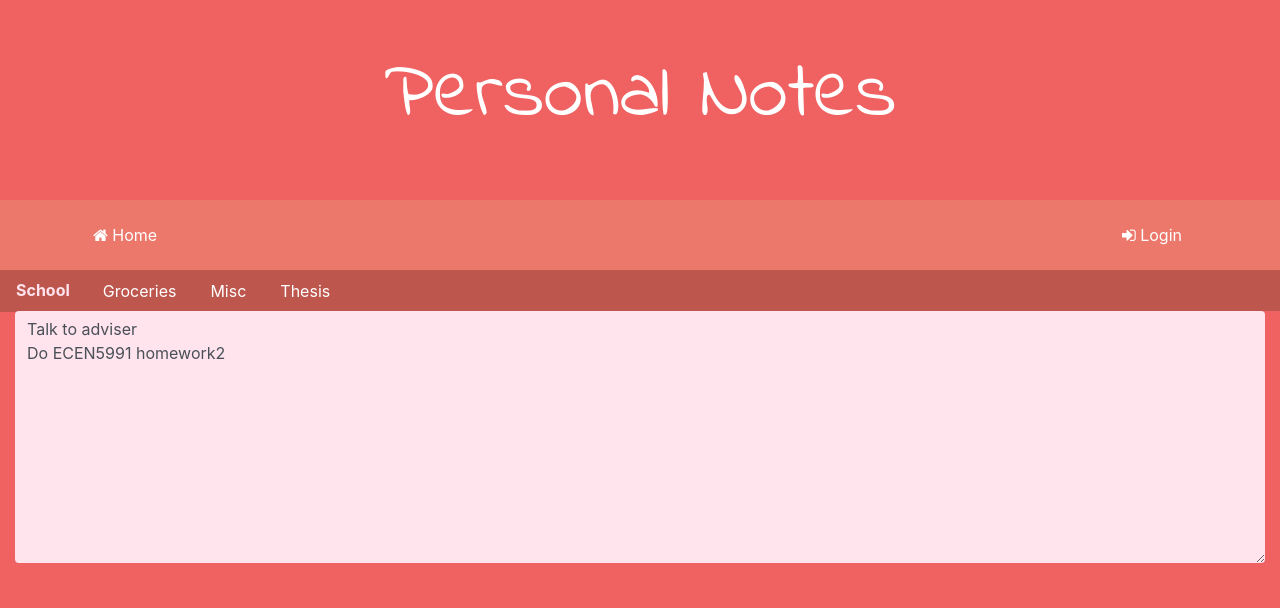
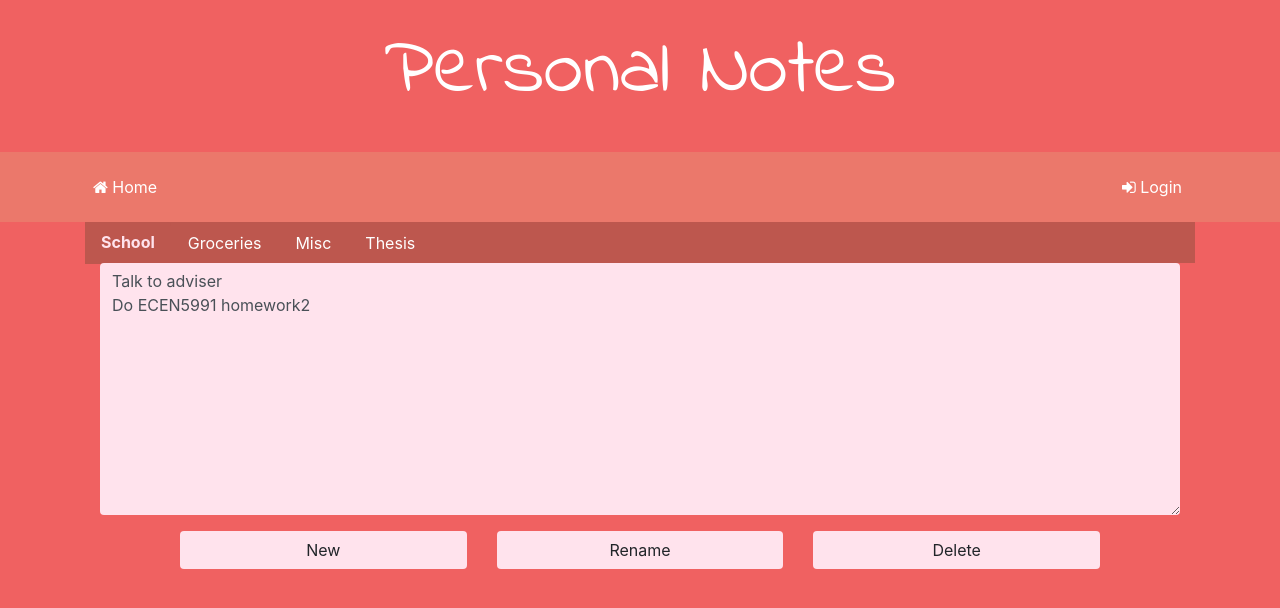
Before and after one commit to adnanireza/personalNotes, a website: page edit.html in a window 1280 px wide. Drawn offline with nearby package versions, Linux system fonts and the light colour scheme.

Commit message:
Add favicon and buttons

```diff
--- a/css/styles.scss
+++ b/css/styles.scss
@@ -1,7 +1,8 @@
 $header-bg: #bd574e;
 $body-bg: #ffe3ed;
+$main-header-bg: #f06161;
 header div {
-    background-color: #f06161;
+    background-color: $main-header-bg;
     font-family: "Indie Flower";
 }
 header div h1 {
@@ -11,7 +12,8 @@ header div h1 {
     background-color: #eb786b;
 }
 .navbar-toggler {
-    background-color: powderblue;
+    // background-color: #fb5b5a;
+    background-color: $main-header-bg;
 }
 body {
     background-color: #f06161;
@@ -47,3 +49,11 @@ textarea.form-control {
     border: 0;
     background-color: $body-bg;
 }
+.container .row form button {
+    background-color: $body-bg;
+}
+@media screen and (max-width: 560px) {
+header div h1 {
+    font-size: 3rem;
+}
+}
--- a/edit.html
+++ b/edit.html
@@ -10,6 +10,7 @@
   <link rel="stylesheet" href="node_modules/font-awesome/css/font-awesome.min.css" />
   <link rel="stylesheet" href="css/styles.css" />
   <link href="https://fonts.googleapis.com/css?family=Indie+Flower&display=swap" rel="stylesheet">
+  <link rel="shortcut icon" href="img/favicon-icons8-edit-64.png" type="image/x-icon">
 
   <title>Edit</title>
 </head>
@@ -17,7 +18,7 @@
 <body>
   <!-- Header -->
   <header>
-    <div class="text-center py-5 text-white">
+    <div class="text-center py-4 text-white">
       <h1>Personal Notes</h1>
     </div>
   </header>
@@ -43,6 +44,7 @@
   </nav>
 
   <!-- Editable Content by categories -->
+  <div class="container">
     <nav>
       <div class="nav nav-tabs panel-header" id="nav-tab" role="tablist">
         <a class="nav-item nav-link active" id="nav-item1-tab" data-toggle="tab" href="#nav-item1" role="tab"
@@ -101,7 +103,24 @@
         </form>
       </div>
     </div>
-
+    <div class="row justify-content-center">
+      <div class="col-10 text-center">
+        <form>
+          <div class="form-group row">
+            <div class="col-4">
+              <button type="button" class="btn btn-block">New </button>
+            </div>
+            <div class="col-4">
+              <button type="button" class="btn btn-block">Rename</button>
+            </div>
+            <div class="col-4">
+              <button type="button" class="btn btn-block">Delete</button>
+            </div>
+          </div>
+        </form>
+      </div>
+    </div>
+  </div>
   <script src="node_modules/jquery/dist/jquery.slim.min.js"></script>
   <script src="node_modules/popper.js/dist/umd/popper.min.js"></script>
   <script src="node_modules/bootstrap/dist/js/bootstrap.min.js"></script>
```
Also changed, not shown: index.html (+1 -0 lines), css/styles.css, img/favicon-icons8-edit-64.png (added), img/favicon-icons8-edit.svg (added). Lines whose indentation alone changed are shown as unchanged.
